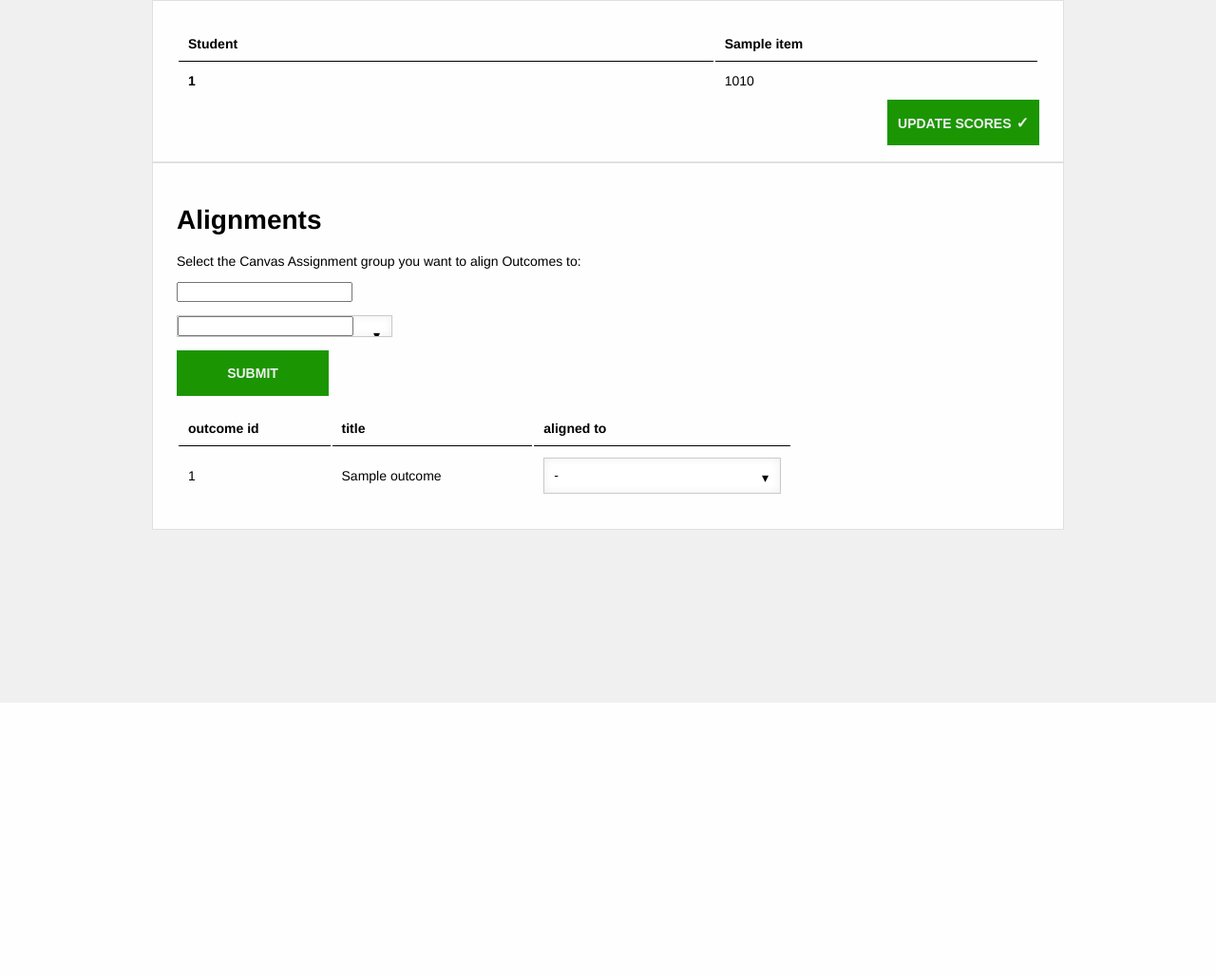
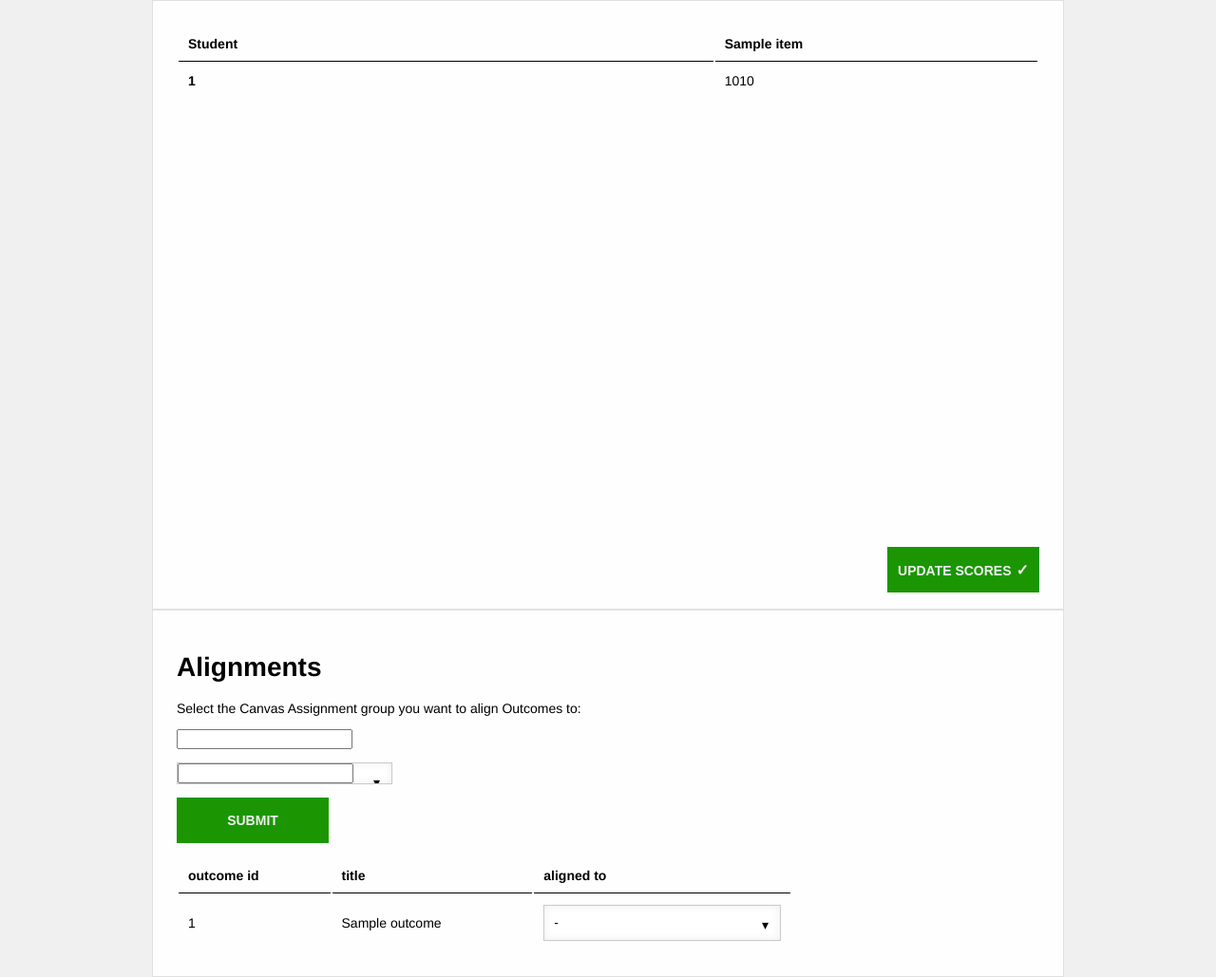
Before and after one commit to bennettscience/canvas-learning-mastery, a Python web app: template app/templates/course.html in a window 1280 px wide. Shown: the part 60-1089 px from the top of the page at 95% size. Before the commit the page ends 800 px from the top, so only its background shows below. Run offline with Jinja, Linux system fonts and the light colour scheme; the template is opened without the code that fills it: most values are stand-ins (such as "Sample title", 1, 10 or a date in 2020); form fields are guessed from the names that the template uses.

Commit message:
wrap scores table in element to set fixed height

```diff
--- a/app/static/styles/main.css
+++ b/app/static/styles/main.css
@@ -174,6 +174,11 @@ select:-moz-focusring {
 
 select::-ms-expand {
   display: none;
+}
+
+.table-wrap {
+  height: 550px;
+  overflow: auto;
 }
 
 .scores {
--- a/app/templates/course.html
+++ b/app/templates/course.html
@@ -68,6 +68,7 @@
     </circle>
   </svg>
   </div>
+  <div class="table-wrap">
   <table id="student-table">
     <thead>
       <th>
@@ -88,6 +89,7 @@
     </tr>
     {% endfor %}
   </table>
+  </div>
   <button id="update-scores" onclick="processTable()">Update Scores</button>
 </div>
 {% endif %}
```
